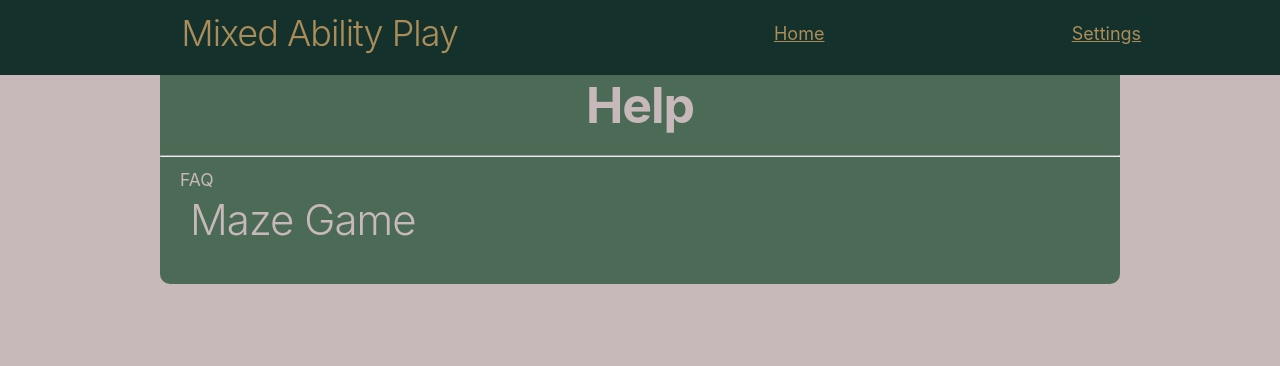
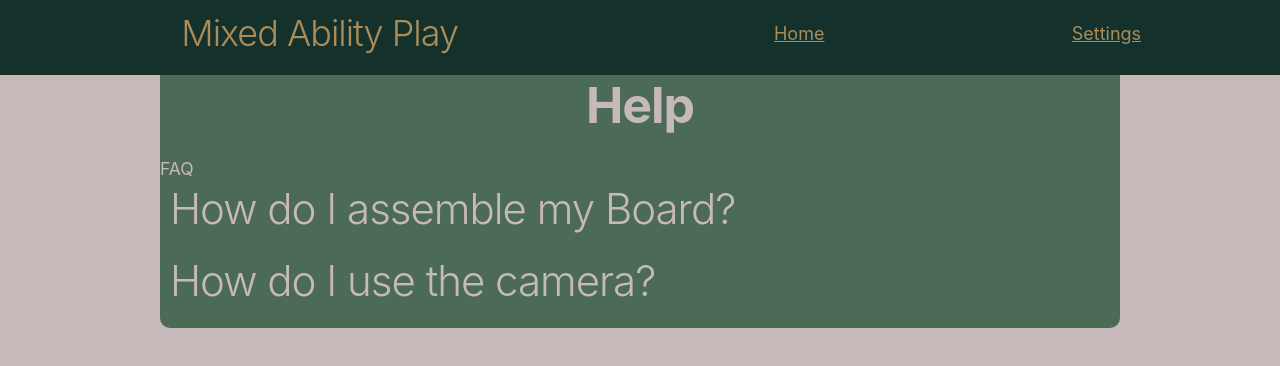
Before and after one commit to TimTwigg/Research, a React (Create React App) app in the folder gooey/: page /help in a window 1280 px wide. Shown: the top 366 px of the page. Built offline with nearby package versions, Linux system fonts and the light colour scheme.

Commit message:
more work on help

```diff
--- a/gooey/src/components/accordion.jsx
+++ b/gooey/src/components/accordion.jsx
@@ -1,4 +1,5 @@
 import React, { useState } from 'react';
+import './accordion.css';
 
 const Accordion = ({ title, children }) => {
   const [isOpen, setIsOpen] = useState(false);
--- a/gooey/src/components/camera.jsx
+++ b/gooey/src/components/camera.jsx
@@ -38,8 +38,11 @@ const Camera = () => {
         SetImage(img);
         // TODO: send message to flask
         // receive message from flask to reanable?
+        const response = await fetch('http://localhost:5000/photo');
+        const data = await response.json();
         SetEnableCamera(true);
     }
+
 
     useEffect(() => {
         navigator.mediaDevices.enumerateDevices().then(handleDevices);
--- a/gooey/src/pages/help.jsx
+++ b/gooey/src/pages/help.jsx
@@ -6,13 +6,30 @@ const Help = () => {
     return (
         <Layout title = "help">
             <h1>Help</h1>
-            <hr/>
-            <p>
+            <div className='FAQ'>
                 FAQ
-                <Accordion title = "Maze Game" ClassName='Maze'>
+                <Accordion title = "How do I assemble my Board?">
+                    <p>
+                    First, make sure the frame is assembled. <br />
 
+                    Place the frame on top of the base. <br />
+
+                    Then, place the board on top of the base. <br />
+
+                    That's it lol
+                    </p>
                 </Accordion>
-            </p>
+                <Accordion title = 'How do I use the camera?'>
+                    <p>
+                    First, make sure the camera is plugged in and any indicator light is on. <br />
+                    Make sure the camera is selected in the dropdown menu. <br />
+                    Click the "Enable Camera" button in the game menu. <br />
+                    Allow the browser to access your camera when prompted. <br />
+                    Make sure the camera has the entire board in frame. <br />
+                    Click the "Take Image" button to take a picture of the board. <br />
+                    </p>
+                </Accordion>
+            </div>
         </Layout>
     )
 }
```
